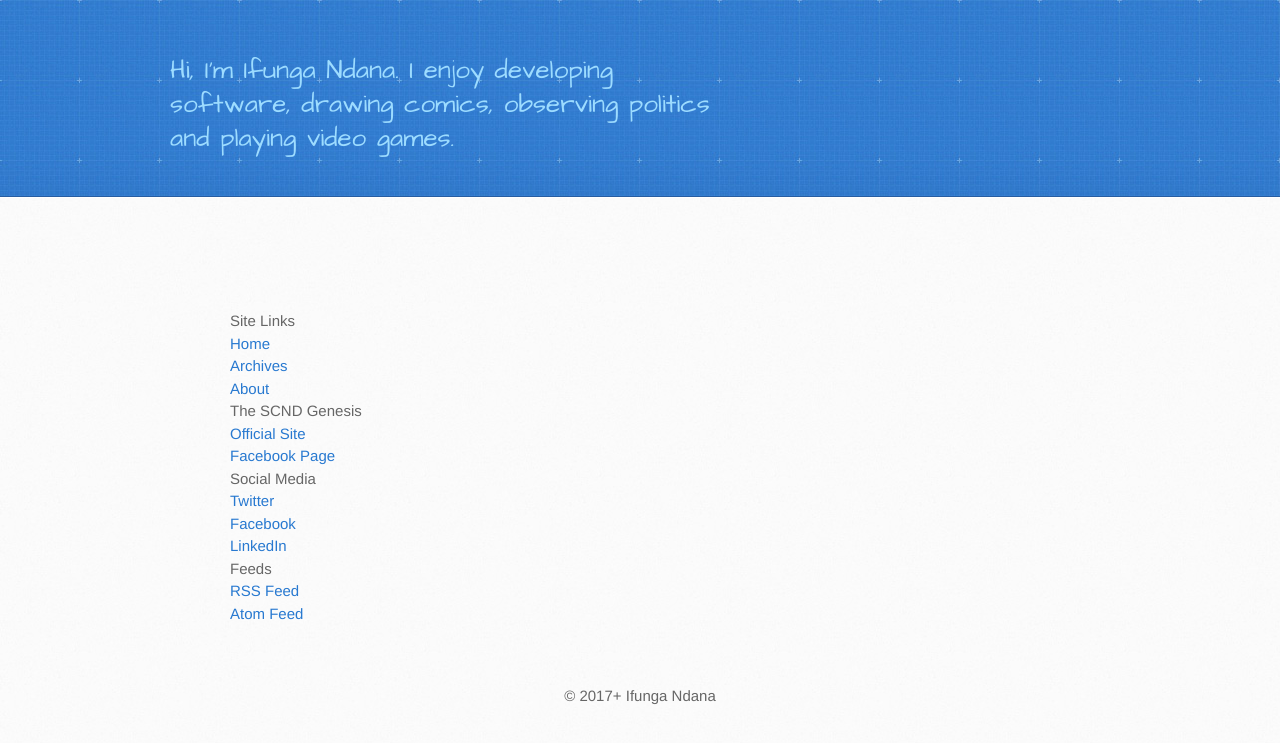
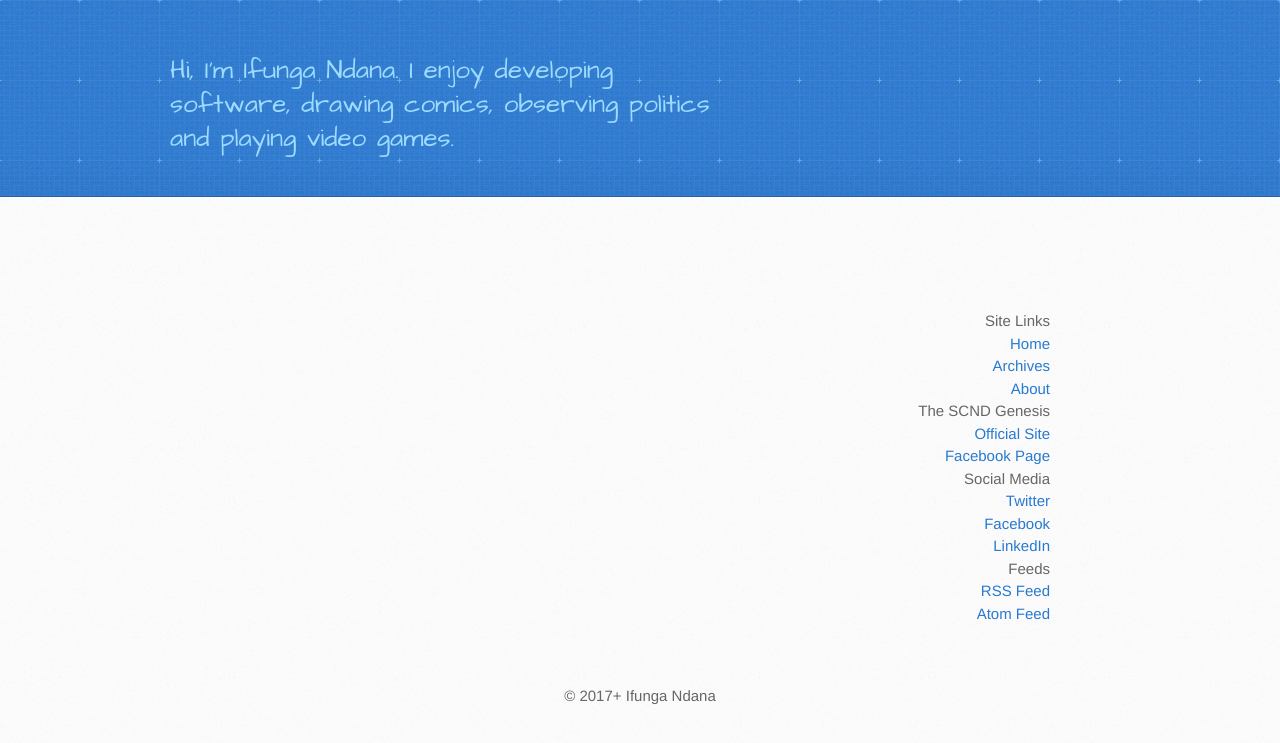
Before and after one commit to SubiyaCryolite/subiyacryolite.github.io, a Jekyll site: the page built from tags.html, in a window 1280 px wide. Shown: the top 743 px of the page. Built offline with Jekyll 4.4.1, drawn with Linux system fonts in a browser that asks for light colours.

Commit message:
H1 was too intense in sidepane

```diff
--- a/_layouts/default.html
+++ b/_layouts/default.html
@@ -41,7 +41,7 @@
         <section id="main-content">
             {{ content }}
         </section>
-        <section id="sidebar" style="padding:2em; margin: 2em;">
+        <section id="sidebar" style="padding:2em; margin: 2em; text-align: right">
             <br/>Site Links
             <br/><a href="{{ site.baseurl }}/" title="Home">Home</a>
             <br/><a href="/archives.html" title="Archives">Archives</a>
```
